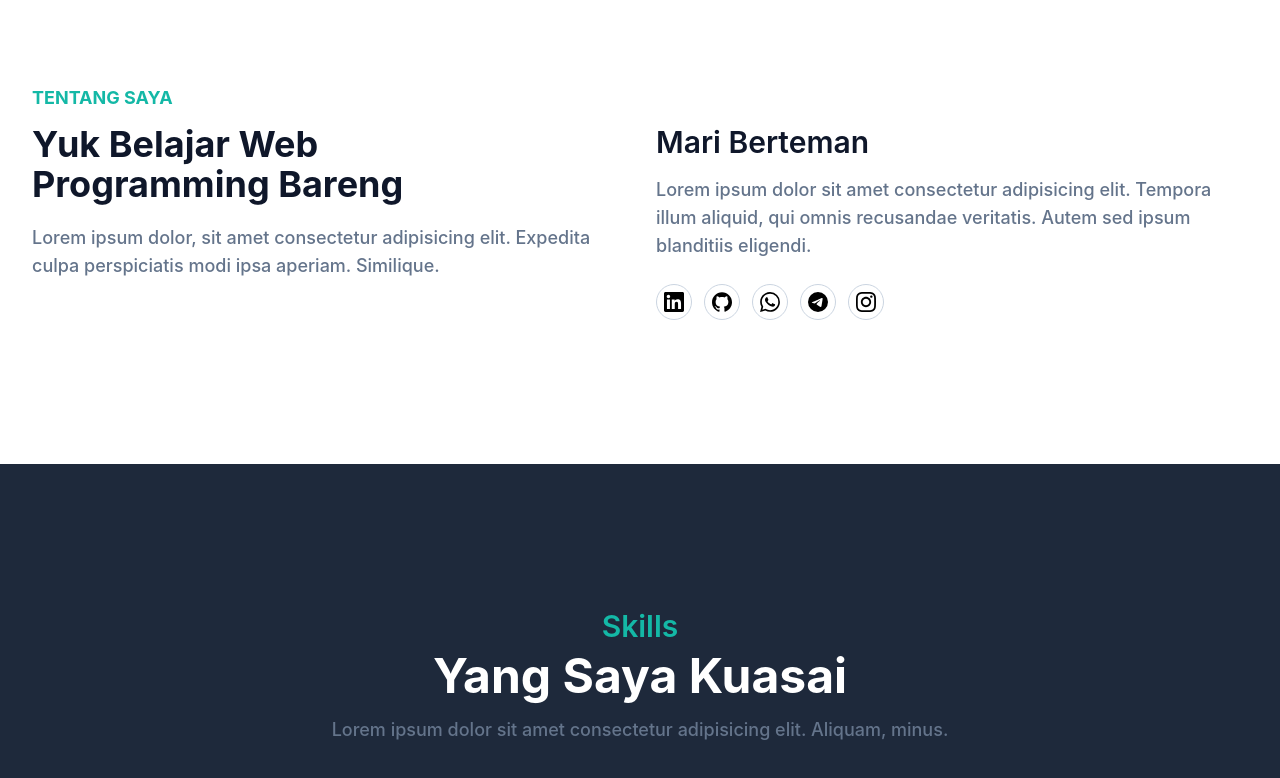
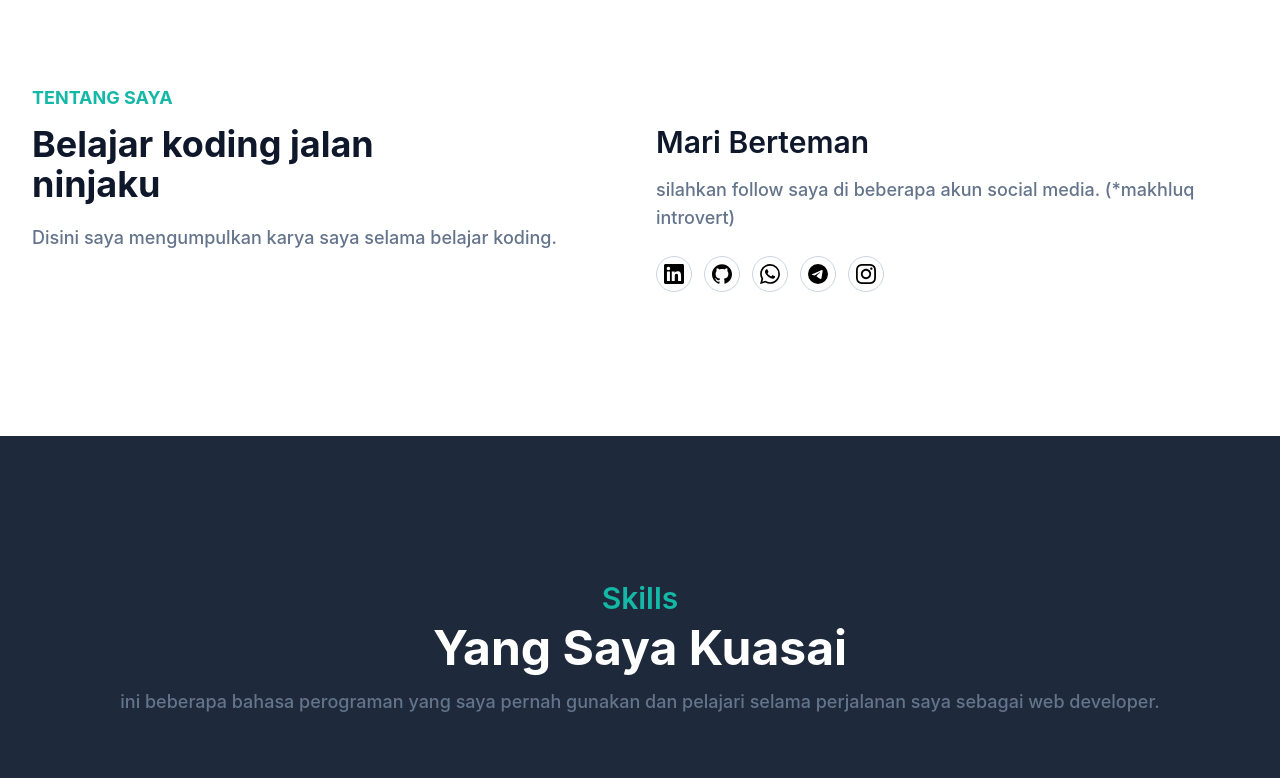
Before and after one commit to muhafs/muhamad-portfolio, a Vue app: page / in a window 1280 px wide. Shown: the part 620-1398 px from the top of the page. Built offline with nearby package versions, Linux system fonts and the light colour scheme.

Commit message:
- features: add some description of each section heading

```diff
--- a/src/components/home/Contact.vue
+++ b/src/components/home/Contact.vue
@@ -5,7 +5,7 @@
 				<template #title>Contact</template>
 				<template #sub> <div class="dark:text-white">Hubungi Kami</div> </template>
 
-				<template #desc> Lorem ipsum dolor sit amet consectetur adipisicing elit. Aliquam, minus. </template>
+				<template #desc> silahkan hubungi saya lewat form kontak di bawah ini jika ada yang ingin di kepoin, hehe </template>
 			</Heading>
 
 			<form @submit.prevent="sendEmail()">
--- a/src/components/home/Hero.vue
+++ b/src/components/home/Hero.vue
@@ -36,13 +36,13 @@
 			<div class="flex flex-wrap pb-36">
 				<div class="mb-10 w-full px-4 lg:w-1/2">
 					<h4 class="mb-3 text-lg font-bold uppercase text-primary">Tentang Saya</h4>
-					<h2 class="mb-5 max-w-md text-3xl font-bold text-dark dark:text-white lg:text-4xl">Yuk Belajar Web Programming Bareng</h2>
-					<p class="secondary-desc max-w-xl text-base lg:text-lg">Lorem ipsum dolor, sit amet consectetur adipisicing elit. Expedita culpa perspiciatis modi ipsa aperiam. Similique.</p>
+					<h2 class="mb-5 max-w-md text-3xl font-bold text-dark dark:text-white lg:text-4xl">Belajar koding jalan ninjaku</h2>
+					<p class="secondary-desc max-w-xl text-base lg:text-lg">Disini saya mengumpulkan karya saya selama belajar koding.</p>
 				</div>
 
 				<div class="w-full px-4 lg:w-1/2">
 					<h3 class="mb-4 text-2xl font-semibold text-dark dark:text-white lg:pt-10 lg:text-3xl">Mari Berteman</h3>
-					<p class="secondary-desc mb-6 text-base lg:text-lg">Lorem ipsum dolor sit amet consectetur adipisicing elit. Tempora illum aliquid, qui omnis recusandae veritatis. Autem sed ipsum blanditiis eligendi.</p>
+					<p class="secondary-desc mb-6 text-base lg:text-lg">silahkan follow saya di beberapa akun social media. (*makhluq introvert)</p>
 
 					<div class="flex items-center gap-3">
 						<!-- LinkedIn -->
--- a/src/components/home/Skills.vue
+++ b/src/components/home/Skills.vue
@@ -4,7 +4,7 @@
 			<Heading>
 				<template #title>Skills</template>
 				<template #sub> <div class="text-white dark:text-dark">Yang Saya Kuasai</div> </template>
-				<template #desc> Lorem ipsum dolor sit amet consectetur adipisicing elit. Aliquam, minus. </template>
+				<template #desc> ini beberapa bahasa perograman yang saya pernah gunakan dan pelajari selama perjalanan saya sebagai web developer. </template>
 			</Heading>
 
 			<div class="w-full px-4">
--- a/src/components/portfolio/Project.vue
+++ b/src/components/portfolio/Project.vue
@@ -4,7 +4,7 @@
 			<Heading>
 				<template #title>Projects</template>
 				<template #sub> <div class="dark:text-white">Project Terbaru</div> </template>
-				<template #desc> Lorem ipsum, dolor sit amet consectetur adipisicing elit. Accusamus ad fuga ipsum animi nesciunt architecto. </template>
+				<template #desc> Beberapa karya saya selama belajar koding </template>
 			</Heading>
 
 			<div class="flex w-full flex-wrap justify-center px-4 pb-32">
--- a/src/pages/PortfolioPage.vue
+++ b/src/pages/PortfolioPage.vue
@@ -2,11 +2,11 @@
 	<div id="portfolio">
 		<Project />
 
-		<Blog />
+		<!-- <Blog /> -->
 	</div>
 </template>
 
 <script setup>
 	import Project from '@/components/portfolio/Project.vue';
-	import Blog from '@/components/portfolio/Blog.vue';
+	// import Blog from '@/components/portfolio/Blog.vue';
 </script>
```
